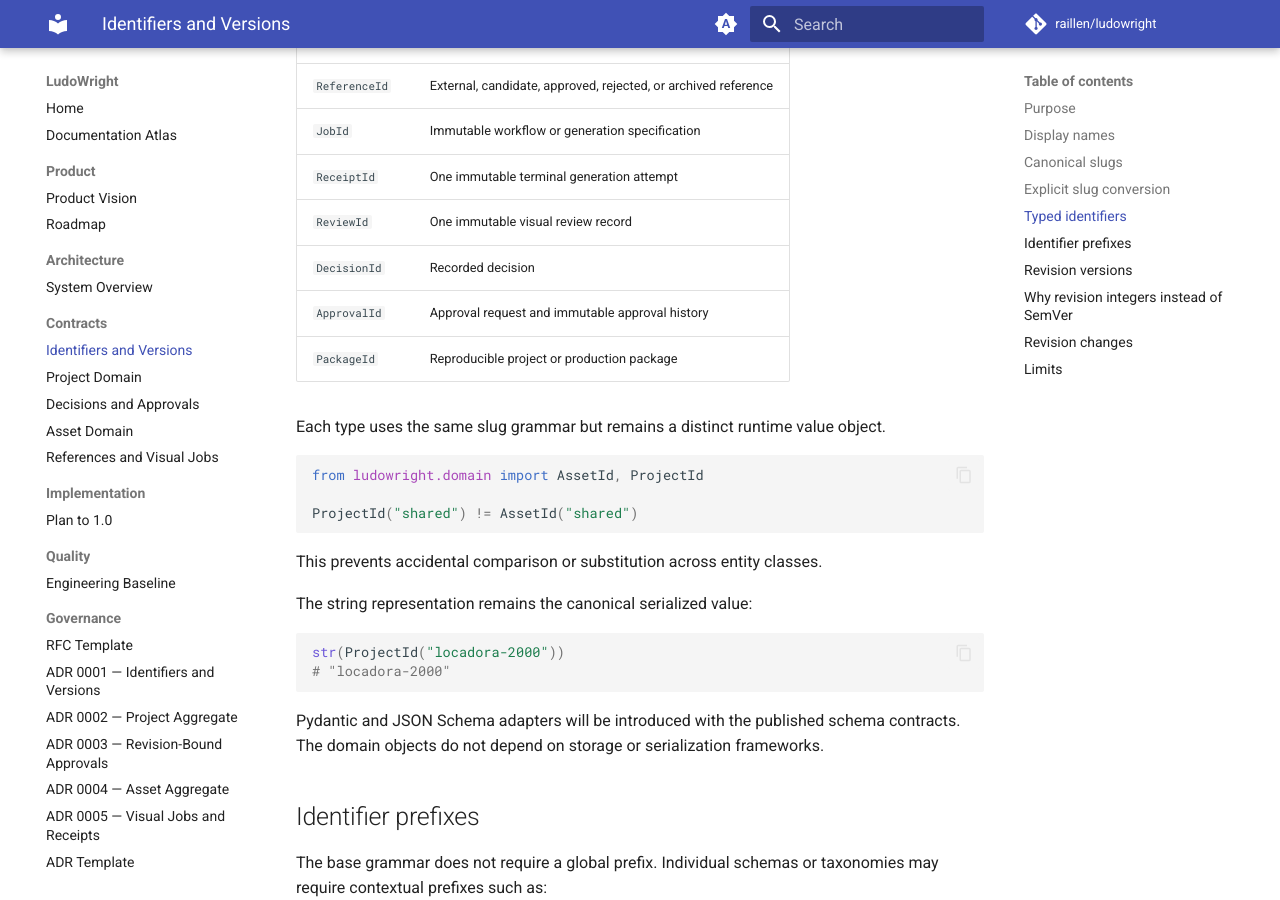
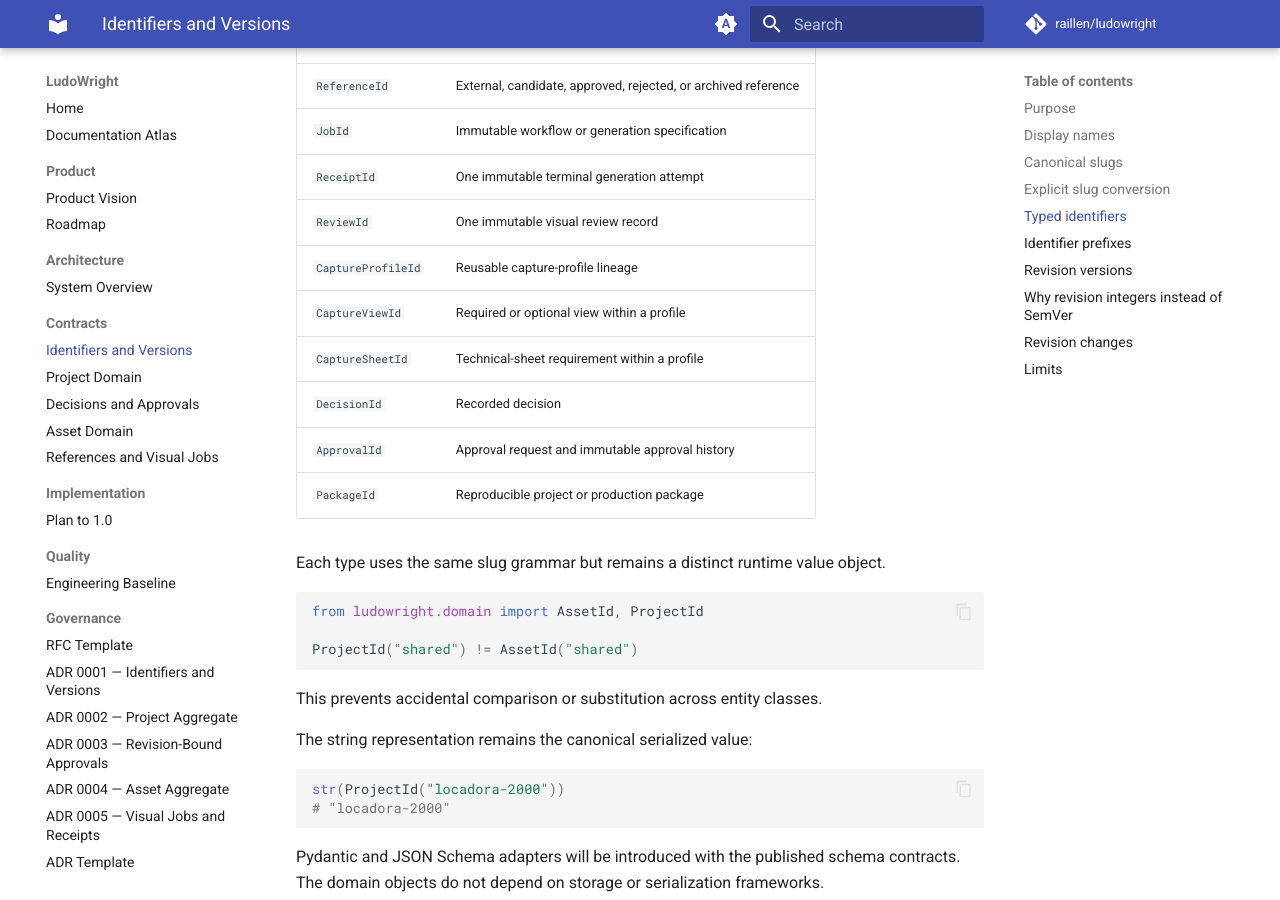
Before and after one commit to raillen/ludowright, an MkDocs documentation site: the page built from docs/contracts/IDENTIFIERS_AND_VERSIONS.md, in a window 1280 px wide and 900 px high, scrolled down 2715 px. Built offline with MkDocs 1.6.1 and Material for MkDocs 9.7.7, drawn with Linux system fonts in a browser that asks for light colours; comment, search, counter and statistics services are not loaded.

Commit message:
Document capture profile identifiers

```diff
--- a/docs/contracts/IDENTIFIERS_AND_VERSIONS.md
+++ b/docs/contracts/IDENTIFIERS_AND_VERSIONS.md
@@ -112,6 +112,9 @@ The current identifier types are:
 | `JobId` | Immutable workflow or generation specification |
 | `ReceiptId` | One immutable terminal generation attempt |
 | `ReviewId` | One immutable visual review record |
+| `CaptureProfileId` | Reusable capture-profile lineage |
+| `CaptureViewId` | Required or optional view within a profile |
+| `CaptureSheetId` | Technical-sheet requirement within a profile |
 | `DecisionId` | Recorded decision |
 | `ApprovalId` | Approval request and immutable approval history |
 | `PackageId` | Reproducible project or production package |
```
